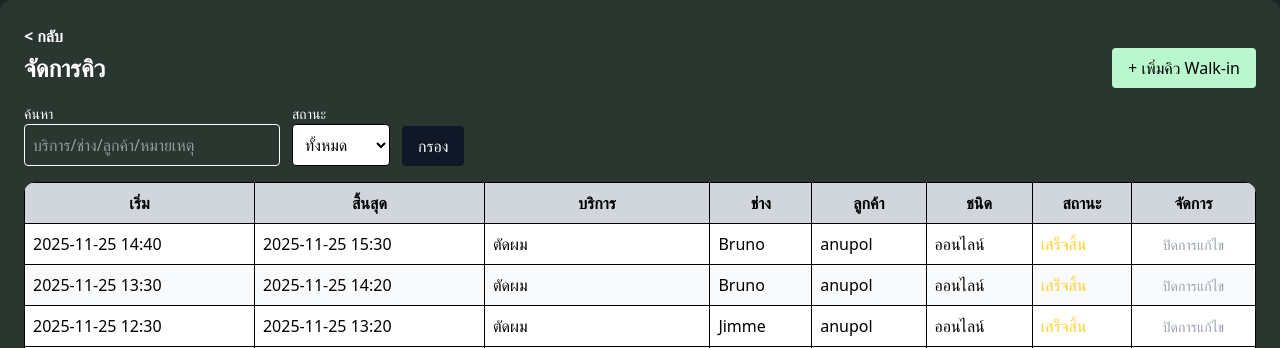
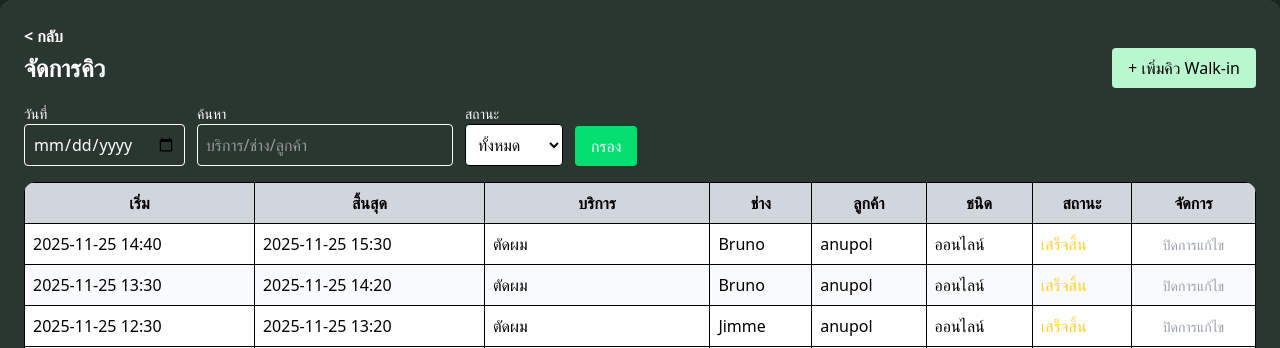
Before and after one commit to AnupolKL/Software-Engineering-68, a Django app: page /dashboard/bookings/ in a window 1280 px wide. Shown: the part 70-418 px from the top of the page. Run offline with Django 5.2, Linux system fonts and the light colour scheme; a user stored in the database is signed in; data comes from the database, SQL or seed files in the repository; style sheets or scripts are compiled from the project's sources.

Commit message:
add filter booking list

```diff
--- a/templates/adminx/booking_list.html
+++ b/templates/adminx/booking_list.html
@@ -10,8 +10,12 @@
 
   <form method="get" class="flex gap-3 items-end flex-wrap">
     <div>
+      <label class="block text-sm">วันที่</label>
+      <input type="date" name="start_date" value="{{ start_date|default_if_none:'' }}" class="border rounded p-2">
+    </div>
+    <div>
       <label class="block text-sm">ค้นหา</label>
-      <input name="q" value="{{ q }}" placeholder="บริการ/ช่าง/ลูกค้า/หมายเหตุ" class="border rounded p-2 w-64">
+      <input name="q" value="{{ q }}" placeholder="บริการ/ช่าง/ลูกค้า" class="border rounded p-2 w-64">
     </div>
     <div>
       <label class="block text-sm">สถานะ</label>
@@ -22,9 +26,9 @@
         <option value="canceled"  {% if status == 'canceled' %}selected{% endif %}>ยกเลิก</option>
       </select>
     </div>
-    <button class="bg-gray-900 text-white px-4 py-2 rounded">กรอง</button>
+    <button class="bg-green-400 text-white px-4 py-2 rounded">กรอง</button>
     {% if q or status %}
-      <a href="{% url 'admin_booking_list' %}" class="text-sm text-gray-600">ล้างตัวกรอง</a>
+      <a href="{% url 'admin_booking_list' %}" class="text-sm text-gray-400">ล้างตัวกรอง</a>
     {% endif %}
   </form>
 
```
